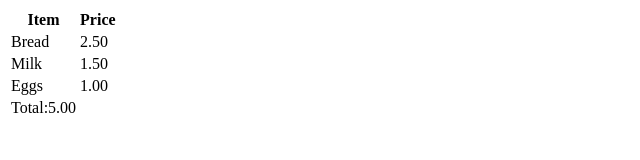
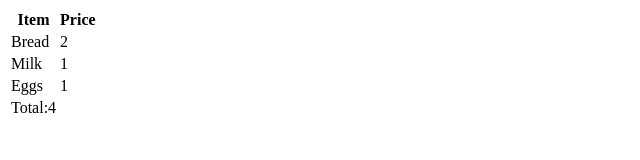
Before and after one commit to acciojob/grofers-checkout-2-rgrohitgupta938, a website: page main.html in a window 1280 px wide. Shown: the whole page, without its empty margins (0-640 px from the left). Drawn offline with Linux system fonts and the light colour scheme.

Commit message:
created a submission

```diff
--- a/main.html
+++ b/main.html
@@ -15,15 +15,15 @@
       </tr>
       <tr>
         <td>Bread</td>
-        <td data-ns-test="price">2.50</td>
+        <td data-ns-test="price">2</td>
       </tr>
       <tr>
         <td>Milk</td>
-        <td data-ns-test="price">1.50</td>
+        <td data-ns-test="price">1</td>
       </tr>
       <tr>
         <td>Eggs</td>
-        <td data-ns-test="price">1.00</td>
+        <td data-ns-test="price">1</td>
       </tr>
       <tr>
         <td data-ns-test="grandTotal">Total:</td>
--- a/script.js
+++ b/script.js
@@ -6,13 +6,13 @@ document.addEventListener("DOMContentLoaded", () => {
     let total = 0;
 
     priceElements.forEach((priceElement) => {
-      const price = parseFloat(priceElement.textContent);
+      const price = parseInt(priceElement.textContent);
       if (!isNaN(price)) {
       total += price;
     }
     });
 
-    return total.toFixed(2);
+    return total;
   }
 
   function updateTotal() {
```
